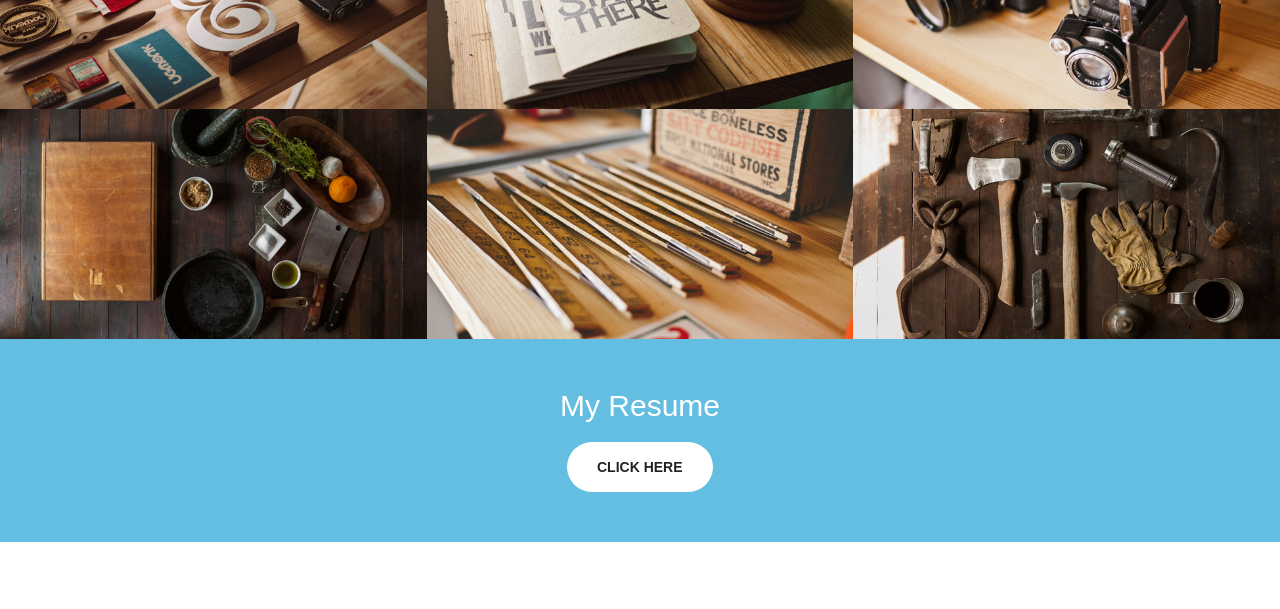
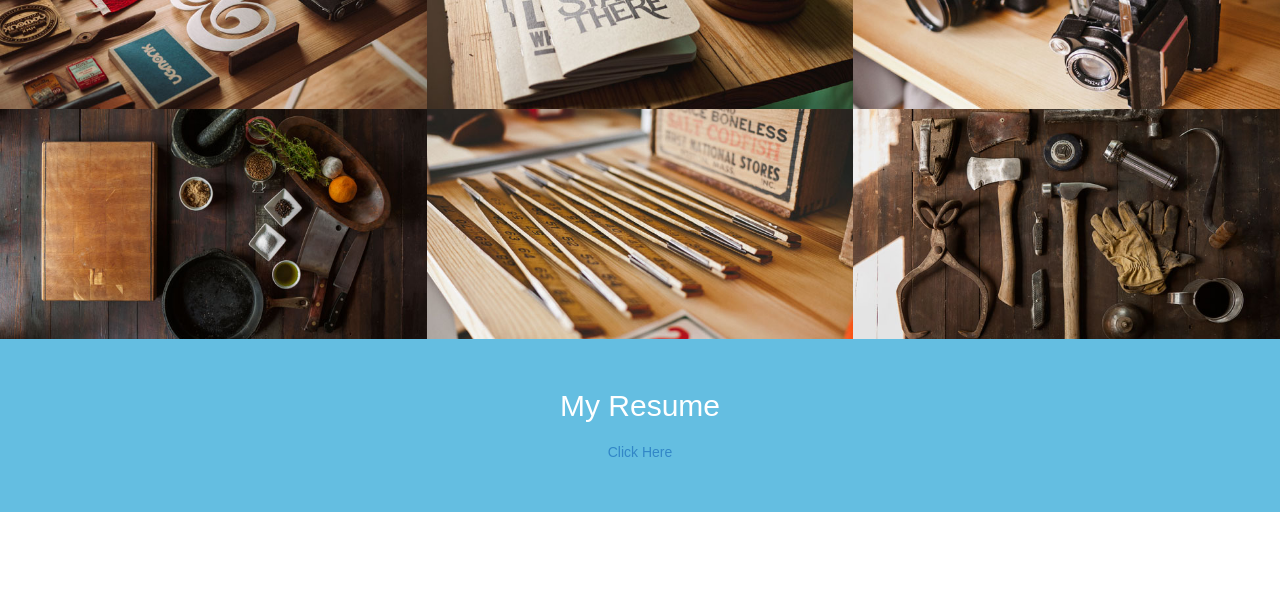
Before and after one commit to TheKeeperOfTime/TheKeeperOfTime.github.io, a website: page index.html in a window 1280 px wide. Shown: the part 1843-2452 px from the top of the page. Drawn offline with nearby package versions, Linux system fonts and the light colour scheme; a web font is replaced by a local one.

Commit message:
Please work

```diff
--- a/index.html
+++ b/index.html
@@ -242,7 +242,7 @@
         <div class="container text-center">
             <div class="call-to-action">
                 <h2>My Resume</h2>
-                <a href="https://docs.google.com/document/d/1E6ddPpT74jub_0J9FB38Vd6qlprnHkBsRjrbv9d9eqg/edit?usp=sharing" class="btn btn-default btn-xl sr-button">Click Here</a>
+                <a href="https://docs.google.com/document/d/1E6ddPpT74jub_0J9FB38Vd6qlprnHkBsRjrbv9d9eqg/edit#">Click Here</a>
             </div>
         </div>
     </aside>
```
Also changed, not shown: 1 other file.
